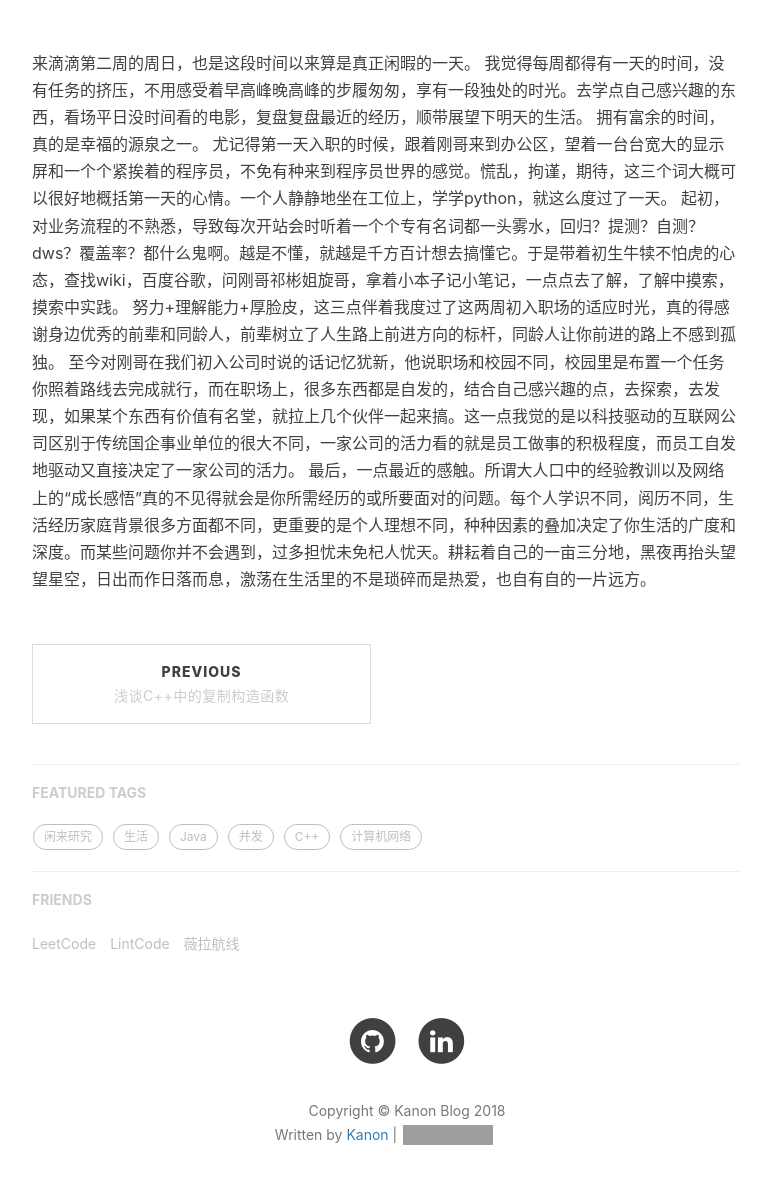
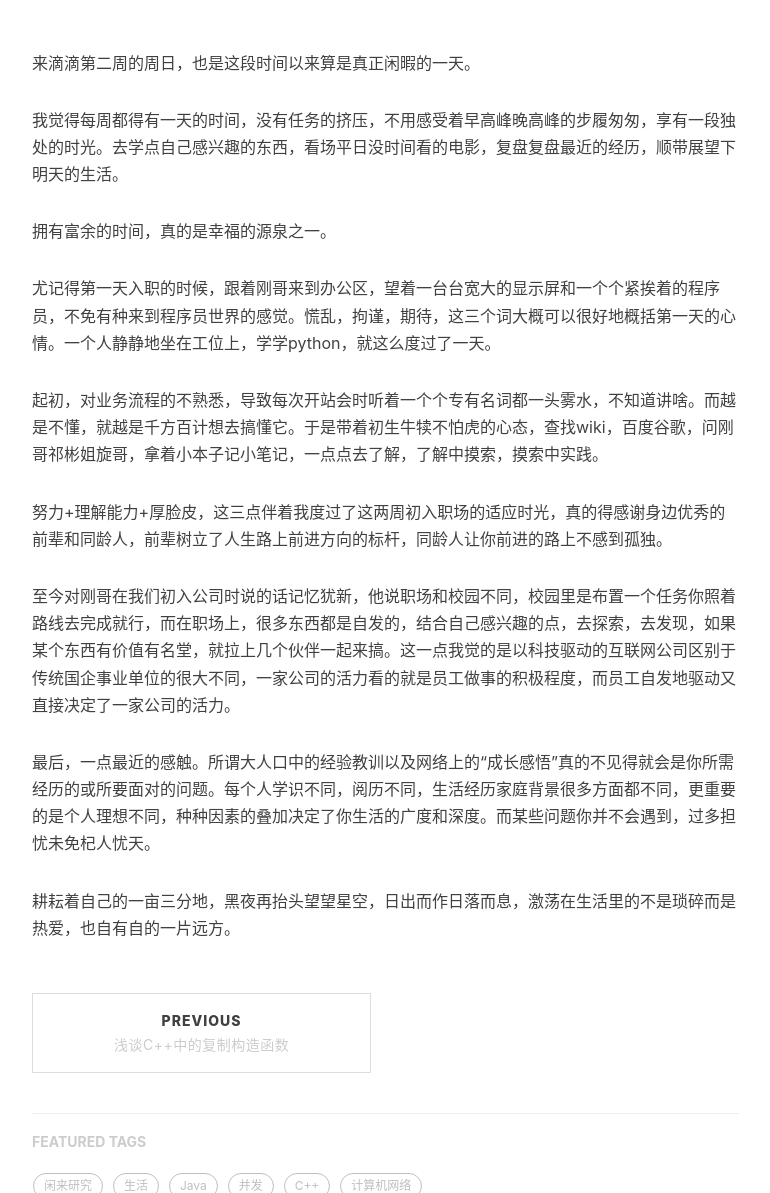
Before and after one commit to kanonjz/kanonjz.github.io, a Jekyll site: the page built from _posts/2018-01-28-second-week-in-didi.md, in a window 1280 px wide and 1400 px high, scrolled down 250 px. Shown: the part 207-1400 px from the top of the window, without its empty margins (233-1003 px from the left). Built offline with Jekyll 4.4.1, drawn with Linux system fonts in a browser that asks for light colours; nearby versions of some CDN libraries; comment, search, counter and statistics services are not loaded; grey boxes are pictures that could not be loaded.

Commit message:
Update 2018-01-28-second-week-in-didi.md

```diff
--- a/_posts/2018-01-28-second-week-in-didi.md
+++ b/_posts/2018-01-28-second-week-in-didi.md
@@ -10,10 +10,19 @@ tags:
 ---
 
 来滴滴第二周的周日，也是这段时间以来算是真正闲暇的一天。
+
 我觉得每周都得有一天的时间，没有任务的挤压，不用感受着早高峰晚高峰的步履匆匆，享有一段独处的时光。去学点自己感兴趣的东西，看场平日没时间看的电影，复盘复盘最近的经历，顺带展望下明天的生活。
+
 拥有富余的时间，真的是幸福的源泉之一。
+
 尤记得第一天入职的时候，跟着刚哥来到办公区，望着一台台宽大的显示屏和一个个紧挨着的程序员，不免有种来到程序员世界的感觉。慌乱，拘谨，期待，这三个词大概可以很好地概括第一天的心情。一个人静静地坐在工位上，学学python，就这么度过了一天。
-起初，对业务流程的不熟悉，导致每次开站会时听着一个个专有名词都一头雾水，回归？提测？自测？dws？覆盖率？都什么鬼啊。越是不懂，就越是千方百计想去搞懂它。于是带着初生牛犊不怕虎的心态，查找wiki，百度谷歌，问刚哥祁彬姐旋哥，拿着小本子记小笔记，一点点去了解，了解中摸索，摸索中实践。
+
+起初，对业务流程的不熟悉，导致每次开站会时听着一个个专有名词都一头雾水，不知道讲啥。而越是不懂，就越是千方百计想去搞懂它。于是带着初生牛犊不怕虎的心态，查找wiki，百度谷歌，问刚哥祁彬姐旋哥，拿着小本子记小笔记，一点点去了解，了解中摸索，摸索中实践。
+
 努力+理解能力+厚脸皮，这三点伴着我度过了这两周初入职场的适应时光，真的得感谢身边优秀的前辈和同龄人，前辈树立了人生路上前进方向的标杆，同龄人让你前进的路上不感到孤独。
+
 至今对刚哥在我们初入公司时说的话记忆犹新，他说职场和校园不同，校园里是布置一个任务你照着路线去完成就行，而在职场上，很多东西都是自发的，结合自己感兴趣的点，去探索，去发现，如果某个东西有价值有名堂，就拉上几个伙伴一起来搞。这一点我觉的是以科技驱动的互联网公司区别于传统国企事业单位的很大不同，一家公司的活力看的就是员工做事的积极程度，而员工自发地驱动又直接决定了一家公司的活力。
-最后，一点最近的感触。所谓大人口中的经验教训以及网络上的“成长感悟”真的不见得就会是你所需经历的或所要面对的问题。每个人学识不同，阅历不同，生活经历家庭背景很多方面都不同，更重要的是个人理想不同，种种因素的叠加决定了你生活的广度和深度。而某些问题你并不会遇到，过多担忧未免杞人忧天。耕耘着自己的一亩三分地，黑夜再抬头望望星空，日出而作日落而息，激荡在生活里的不是琐碎而是热爱，也自有自的一片远方。
+
+最后，一点最近的感触。所谓大人口中的经验教训以及网络上的“成长感悟”真的不见得就会是你所需经历的或所要面对的问题。每个人学识不同，阅历不同，生活经历家庭背景很多方面都不同，更重要的是个人理想不同，种种因素的叠加决定了你生活的广度和深度。而某些问题你并不会遇到，过多担忧未免杞人忧天。
+
+耕耘着自己的一亩三分地，黑夜再抬头望望星空，日出而作日落而息，激荡在生活里的不是琐碎而是热爱，也自有自的一片远方。
```
